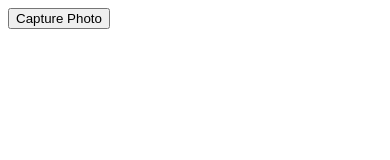
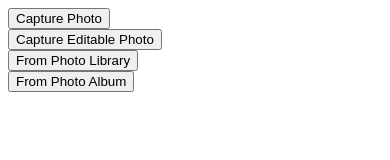
Before and after one commit to ahab1972/Photo, a plain HTML site: page index.html in a window 390 px wide. Drawn offline with Linux system fonts and the light colour scheme; some packages are replaced by stand-ins of ours.

Commit message:
Revert "edited photo"
This reverts commit 120deb11b58079973b2eb3d112689648021e4d17.

```diff
--- a/index.html
+++ b/index.html
@@ -8,8 +8,6 @@
 
     var pictureSource;   // picture source
     var destinationType; // sets the format of returned value
-
-
 
     // Wait for device API libraries to load
     //
@@ -67,9 +65,8 @@
     function capturePhoto() {
       // Take picture using device camera and retrieve image as base64-encoded string
       navigator.camera.getPicture(onPhotoDataSuccess, onFail, { quality: 50,
-        destinationType: destinationType.DATA_URL, saveToPhotoAlbum: true, Camera.Direction = 1, correctOrientation: true });
+        destinationType: destinationType.DATA_URL });
     }
-
 
     // A button will call this function
     //
@@ -98,6 +95,9 @@
   </head>
   <body>
     <button onclick="capturePhoto();">Capture Photo</button> <br>
+    <button onclick="capturePhotoEdit();">Capture Editable Photo</button> <br>
+    <button onclick="getPhoto(pictureSource.PHOTOLIBRARY);">From Photo Library</button><br>
+    <button onclick="getPhoto(pictureSource.SAVEDPHOTOALBUM);">From Photo Album</button><br>
     <img style="display:none;width:60px;height:60px;" id="smallImage" src="" />
     <img style="display:none;" id="largeImage" src="" />
   </body>
```
